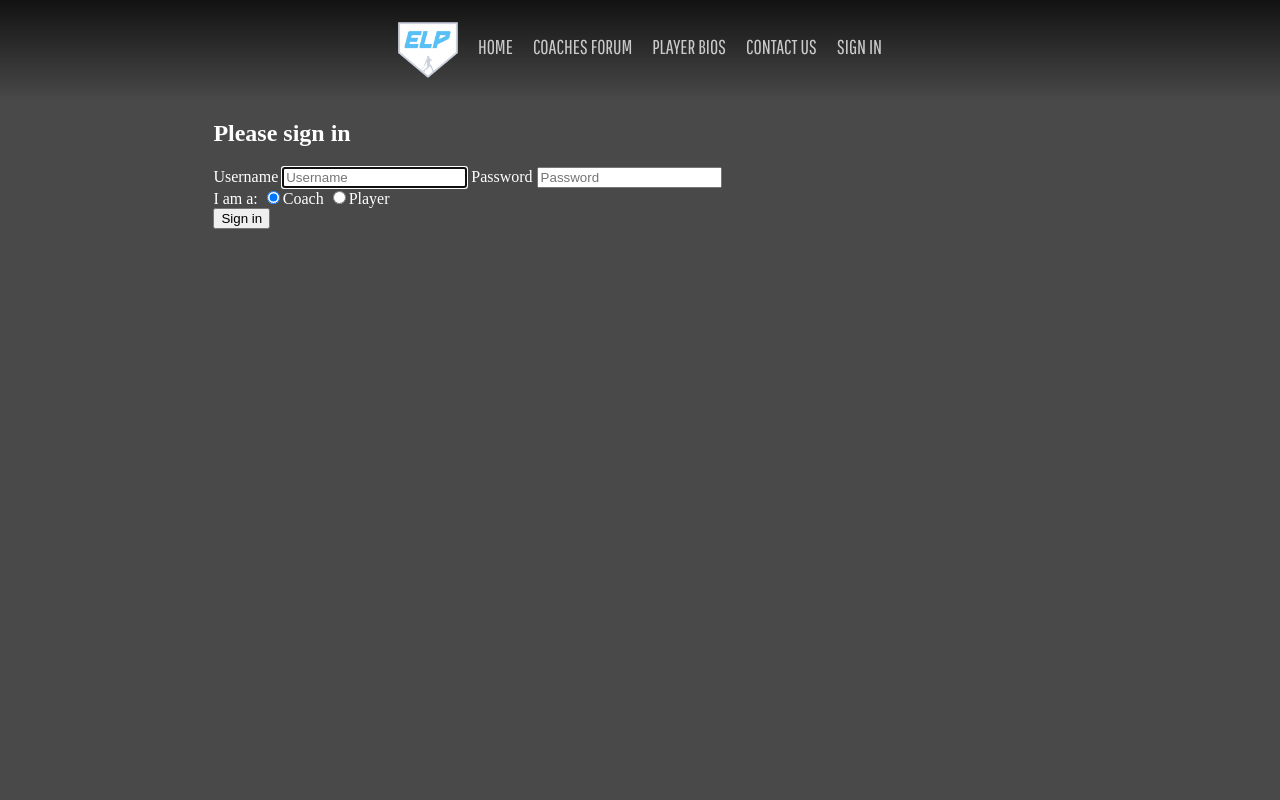
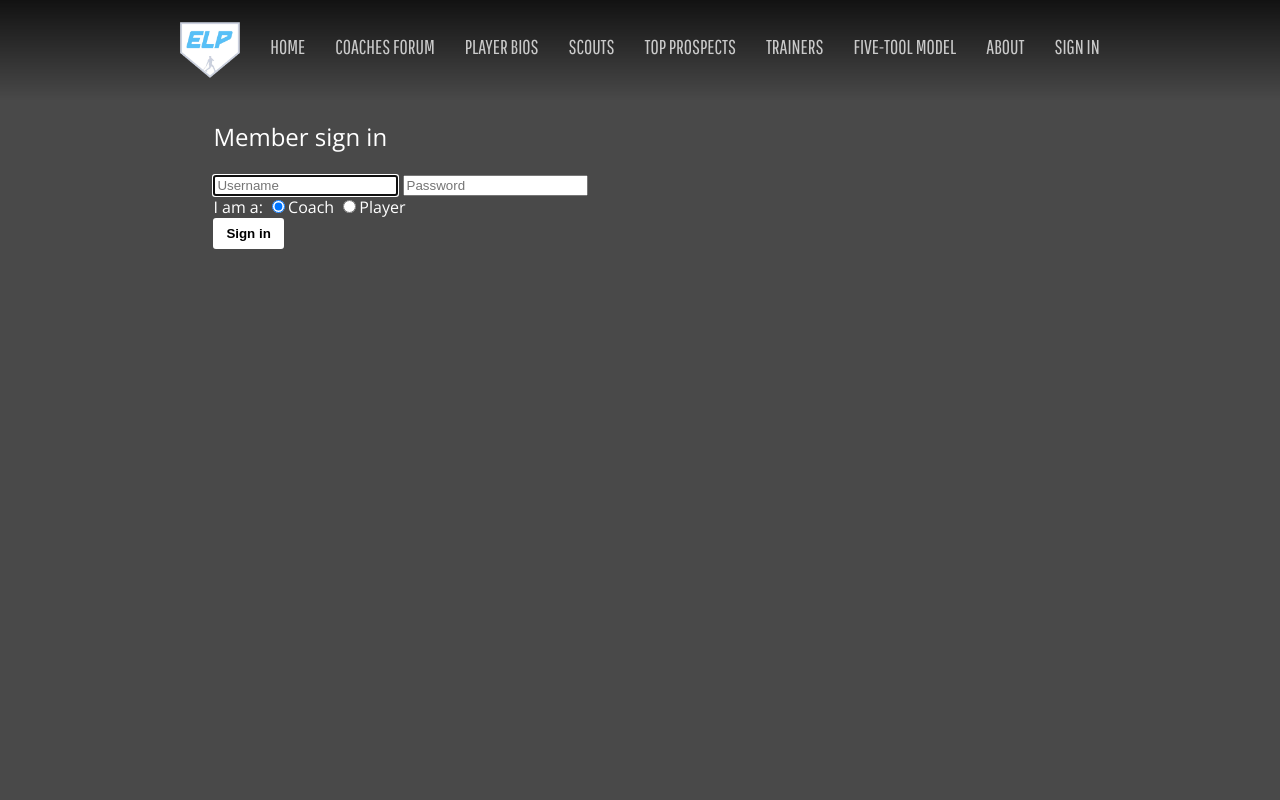
Before and after one commit to Oddmajo/EliteLevelProspects, a PHP site: page /login.php in a window 1280 px wide. Run offline with PHP 8.4, Linux system fonts and the light colour scheme.

Commit message:
Small fixes

```diff
--- a/account.php
+++ b/account.php
@@ -1,10 +1,10 @@
 <head>
     <title>My Account</title>
 
-    <link rel="stylesheet" type="text/css" href="login.css">
-
+    <link href="login.css" rel="stylesheet" type="text/css">
+    <link href="commonstyles.css" rel="stylesheet" type="text/css">
     <!-- Google fonts-->
-    <link href='http://fonts.googleapis.com/css?family=Roboto|Source+Sans+Pro' rel='stylesheet' type='text/css'>
+    <link href='http://fonts.googleapis.com/css?family=Open+Sans' rel='stylesheet' type='text/css'>
 </head>
 
 <body>
--- /dev/null
+++ b/commonstyles.css
@@ -0,0 +1,16 @@
+body {
+    font-family: 'Open Sans';
+}
+
+h2 {
+    font-family: 'Open Sans';
+    font-weight: normal;
+}
+
+button {
+    padding: 5px 10px;
+    background-color: white;
+    border: 3px solid white;
+    border-radius: 3px;
+    font-weight: bold;
+}
--- a/login.php
+++ b/login.php
@@ -40,10 +40,11 @@ if (isset($_GET['login'])) {
 <head>
     <title>Sign In</title>
 
+    <link href='commonstyles.css' rel='stylesheet' type='text/css'>
     <link rel="stylesheet" type="text/css" href="login.css">
 
     <!-- Google fonts-->
-    <link href='http://fonts.googleapis.com/css?family=Roboto|Source+Sans+Pro' rel='stylesheet' type='text/css'>
+    <link href='http://fonts.googleapis.com/css?family=Open+Sans' rel='stylesheet' type='text/css'>
 </head>
 
 <body>
@@ -53,10 +54,10 @@ if (isset($_GET['login'])) {
 <div class="content">
     <div class="content-column-center">
         <form class="form-signin" action="?login=1" method="post">
-            <h2 class="form-signin-heading">Please sign in</h2>
-            <label for="inputUsername" class="sr-only">Username</label>
+            <h2 class="form-signin-heading">Member sign in</h2>
+            <!--<label for="inputUsername" class="sr-only">Username</label>-->
             <input type="username" id="inputUsername" name="username" class="form-control" placeholder="Username" required autofocus>
-            <label for="inputPassword" class="sr-only">Password</label>
+            <!--<label for="inputPassword" class="sr-only">Password</label>-->
             <input type="password" id="inputPassword" name="password" class="form-control" placeholder="Password" required>
             <div class="checkbox">
                 <label>
@@ -64,7 +65,7 @@ if (isset($_GET['login'])) {
                 <input type="radio" name="usertype" value="player">Player
                 </label>
             </div>
-            <button class="btn btn-lg btn-primary btn-block" type="submit">Sign in</button>
+            <button type="submit">Sign in</button>
         </form>
     </div>
 </div>
--- a/navbar.css
+++ b/navbar.css
@@ -12,7 +12,7 @@
 /* A column of the navbar (for links, logos, etc.). Uses a flexbox to vertically center children. */
 .navbar-column {
     height: 100px;
-    margin: 0px 10px;
+    margin: 0px 15px;
     display: flex;
     flex-direction: column;
     justify-content: center;
--- a/navbar.php
+++ b/navbar.php
@@ -9,7 +9,11 @@
     <div class="navbar-column"><a href="home.php">Home</a></div>
     <div class="navbar-column"><a href="forum.php">Coaches Forum</a></div>
     <div class="navbar-column"><a href="players.php">Player Bios</a></div>
-    <div class="navbar-column"><a href="test.php">Contact Us</a></div>
+    <div class="navbar-column"><a href="test.php">Scouts</a></div>
+    <div class="navbar-column"><a href="test.php">Top Prospects</a></div>
+    <div class="navbar-column"><a href="test.php">Trainers</a></div>
+    <div class="navbar-column"><a href="test.php">Five-Tool Model</a></div>
+    <div class="navbar-column"><a href="test.php">About</a></div>
     <div class="navbar-column">
         <?php
         if (isset($_SESSION['username'])) { ?>
--- a/test.php
+++ b/test.php
@@ -2,7 +2,8 @@
     <title>Test</title>
 
     <!-- Google fonts-->
-    <link href='http://fonts.googleapis.com/css?family=Roboto|Source+Sans+Pro' rel='stylesheet' type='text/css'>
+    <link href='http://fonts.googleapis.com/css?family=Open+Sans' rel='stylesheet' type='text/css'>
+    <link href='commonstyles.css' rel='stylesheet' type='text/css'>
 </head>
 
 <body>
```
